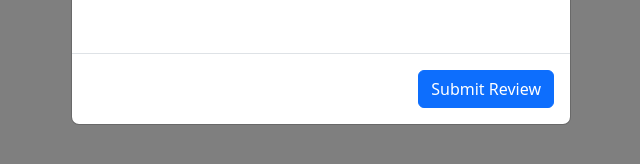
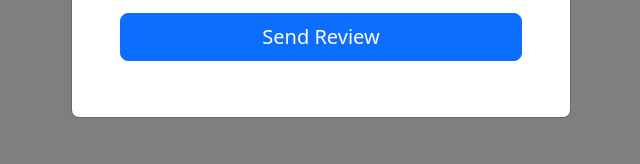
Before and after one commit to ediwat/ediwat.github.io, a plain HTML site: page index.html in a window 1280 px wide. Both pictures are taken after a click on the button "NO, I WOULD NOT". Shown: the part 496-660 px from the top of the page, without its empty margins (319-959 px from the left). Drawn offline with nearby package versions, Linux system fonts and the light colour scheme.

Commit message:
html done, need javascript for email

```diff
--- a/index.html
+++ b/index.html
@@ -42,11 +42,11 @@
                             <input type="text" class="form-control rounded-3" id="floatingName">
                             <label for="floatingName">First Name</label>
                         </div>
+                        <div>
+                            <button class="w-100 mb-2 btn btn-lg rounded-3 btn-primary" onclick="submitReview()" type="submit">Send Review</button>
+                        </div>
                     </form>
                     </div>
-                <div class="modal-footer">
-                  <button type="button" class="btn btn-primary">Submit Review</button>
-                </div>
               </div>
             </div>
         </div>
```
